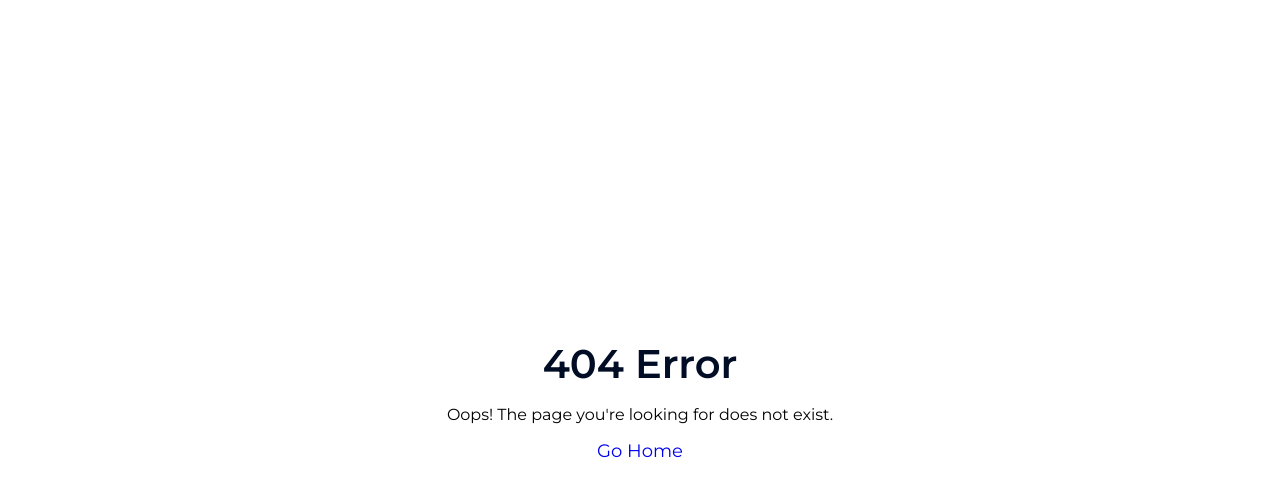
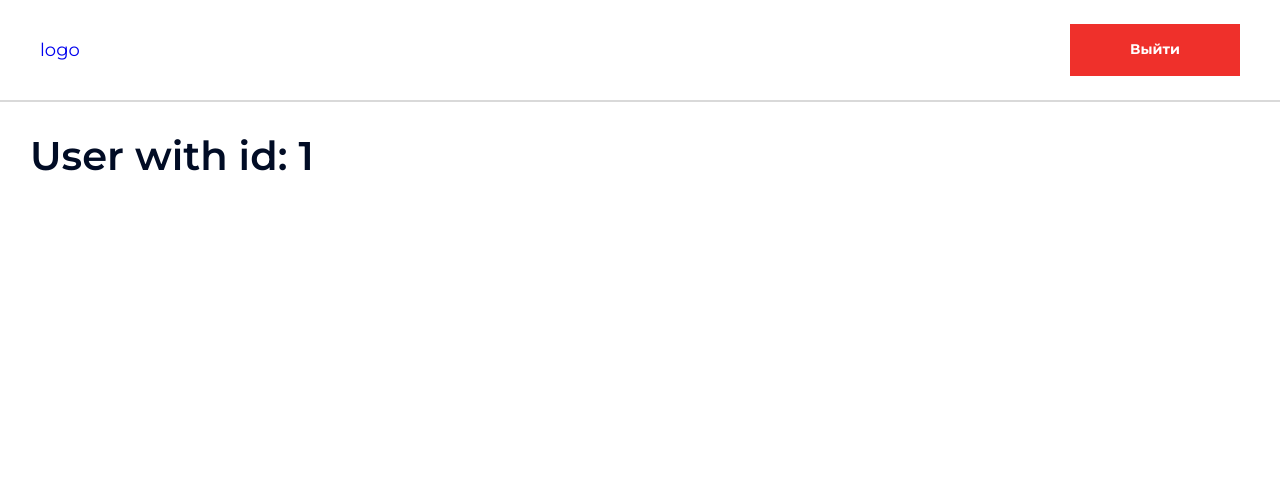
Before and after one commit to Maksik2345/Web-Development-2-Semestr, a React (Vite) app in the folder 4-react-router/: page /users/1 in a window 1280 px wide. Before the commit this address had no page. Shown: the top 496 px of the page. Built offline with nearby package versions, Linux system fonts and the light colour scheme.

Commit message:
React router: пункт 13

```diff
--- a/4-react-router/src/App/App.tsx
+++ b/4-react-router/src/App/App.tsx
@@ -5,6 +5,7 @@ import { Login } from '@/Components/Pages/Login';
 import { Main } from '@/Components/Pages/Main';
 import { NotFoundPage } from '@/Components/Pages/NotFoundPage';
 import { Table } from '@/Components/Pages/Table';
+import { User } from '@/Components/Pages/User';
 import '../Styles/index.scss';
 import './Styles.scss';
 
@@ -17,6 +18,7 @@ function AppComponent() {
           <Route index element={<Main />} />
           <Route path="/users" element={<Table />} />
           <Route path="/users/create" element={<AddUserPopup />} />
+          <Route path="/users/:userId" element={<User />} />
         </Route>
         <Route path="*" element={<NotFoundPage />} />
       </Routes>
--- a/4-react-router/src/Components/Pages/Table/Table.tsx
+++ b/4-react-router/src/Components/Pages/Table/Table.tsx
@@ -1,4 +1,5 @@
 import { memo } from 'react';
+import { useNavigate } from 'react-router-dom';
 import styles from './Styles.module.scss';
 
 const STUDENTS = [
@@ -23,6 +24,8 @@ const STUDENTS = [
 ];
 
 function TableComponent() {
+  const navigate = useNavigate();
+
   return (
     <div style={{ gridTemplateColumns: '1fr 1fr 1fr' }} className={styles.table}>
       <div className={styles.table__line}>
@@ -38,7 +41,12 @@ function TableComponent() {
       </div>
       {STUDENTS &&
         STUDENTS.map(student => (
-          <div style={{ cursor: 'pointer', color: 'inherit' }} className={styles.table__line} key={student.id}>
+          <div
+            style={{ cursor: 'pointer', color: 'inherit' }}
+            className={styles.table__line}
+            key={student.id}
+            onClick={() => navigate(`/users/${student.id}`)}
+          >
             <div className={styles.table__item}>{student.name}</div>
             <div className={styles.table__item}>{student.group}</div>
             <div style={{ display: 'flex' }} className={styles.table__item}>
--- a/4-react-router/src/Components/Pages/User/Styles.module.scss
+++ b/4-react-router/src/Components/Pages/User/Styles.module.scss
@@ -1,3 +1,4 @@
 .user {
-
+  @include text_h2();
+  padding: 30px;
 }
--- a/4-react-router/src/Components/Pages/User/User.tsx
+++ b/4-react-router/src/Components/Pages/User/User.tsx
@@ -1,8 +1,11 @@
 import { JSX, memo } from 'react';
+import { useParams } from 'react-router-dom';
 import styles from './Styles.module.scss';
 
 function UserComponent(): JSX.Element {
-  return <h2 className={styles.user}>{`User with id:`}</h2>;
+  const { userId } = useParams();
+
+  return <h2 className={styles.user}>{`User with id: ${userId}`}</h2>;
 }
 
 export const User = memo(UserComponent);
```
